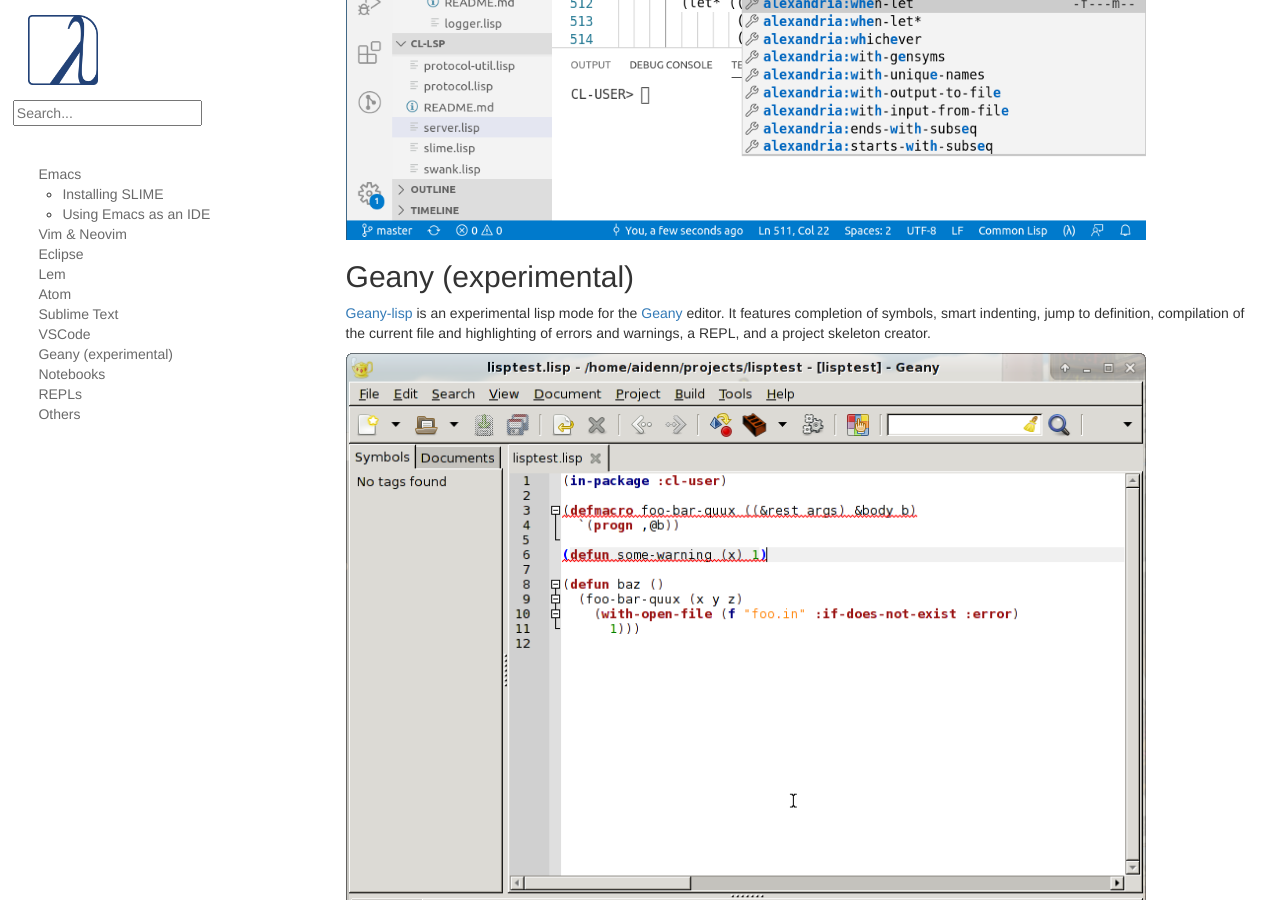
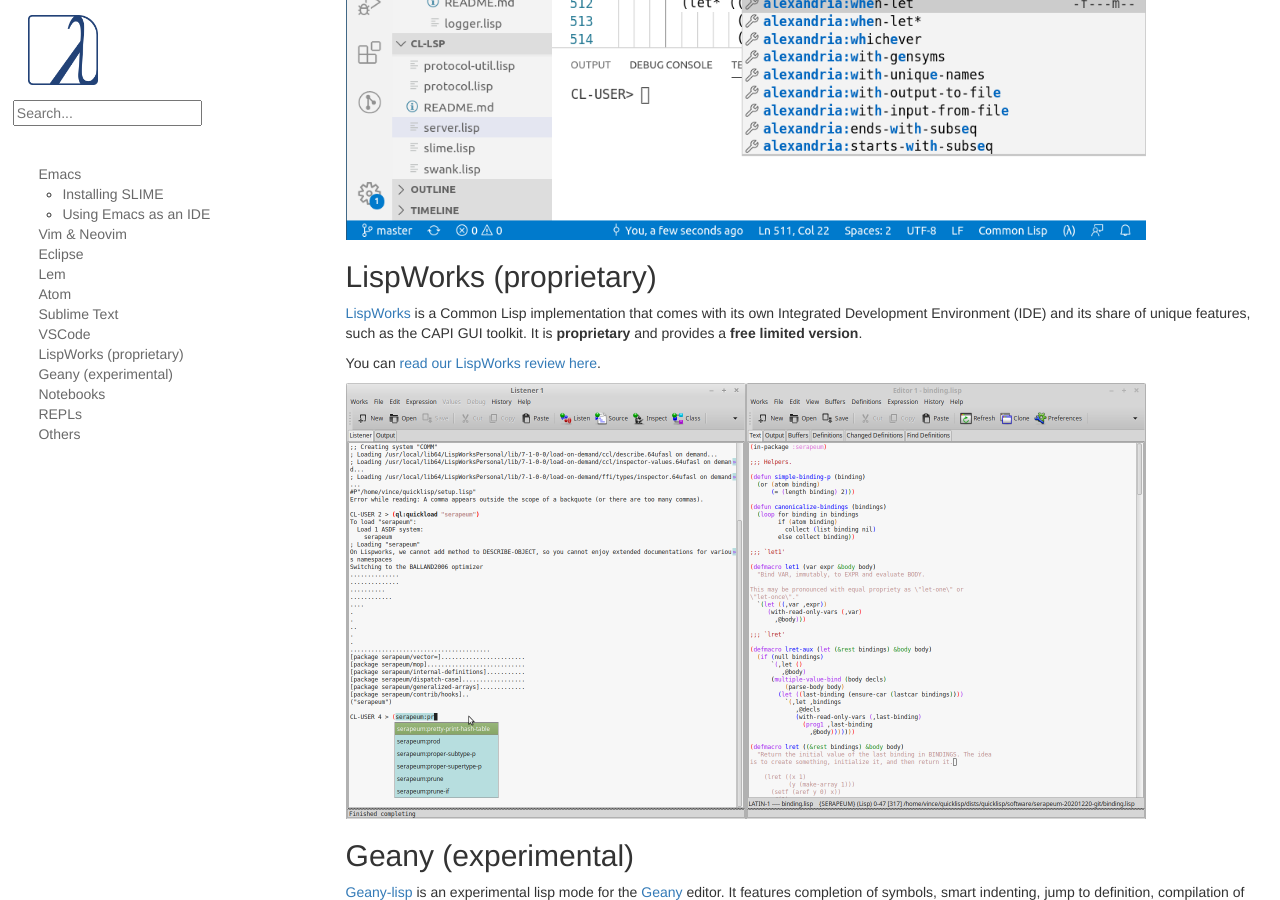
Before and after one commit to LispCookbook/cl-cookbook, a Jekyll site: the page built from editor-support.md, in a window 1280 px wide and 900 px high, scrolled down 4630 px. Built offline with Jekyll 4.4.1, drawn with Linux system fonts in a browser that asks for light colours; some of the changed text lies outside the part shown.

Commit message:
editors: mention LispWorks

```diff
--- a/editor-support.md
+++ b/editor-support.md
@@ -127,6 +127,18 @@
 
 <img src="assets/commonlisp-vscode.png" style="width: 800px"/>
 
+## LispWorks (proprietary)
+
+[LispWorks](http://www.lispworks.com/) is a Common Lisp implementation
+that comes with its own Integrated Development Environment (IDE) and
+its share of unique features, such as the CAPI GUI toolkit.  It is
+**proprietary** and provides a **free limited version**.
+
+You can [read our LispWorks review here](lispworks.html).
+
+<img src="assets/lispworks/two-sided-view.png" style="width: 800px" title="The LispWorks listener an the editor in the Mate desktop environment"/>
+
+
 ## Geany (experimental)
 
 [Geany-lisp](https://github.com/jasom/geany-lisp) is an experimental
@@ -162,6 +174,5 @@
 
 ## Others
 
-For reviews of plugins for more editors, including free versions of
-proprietary ones (LispWorks, Allegro), see
-[Articulate Common Lisp](http://articulate-lisp.com/ides/summary.html).
+There are some more editors out there, more or less discontinued, and
+free versions of other Lisp vendors, such as Allegro CL.
```
